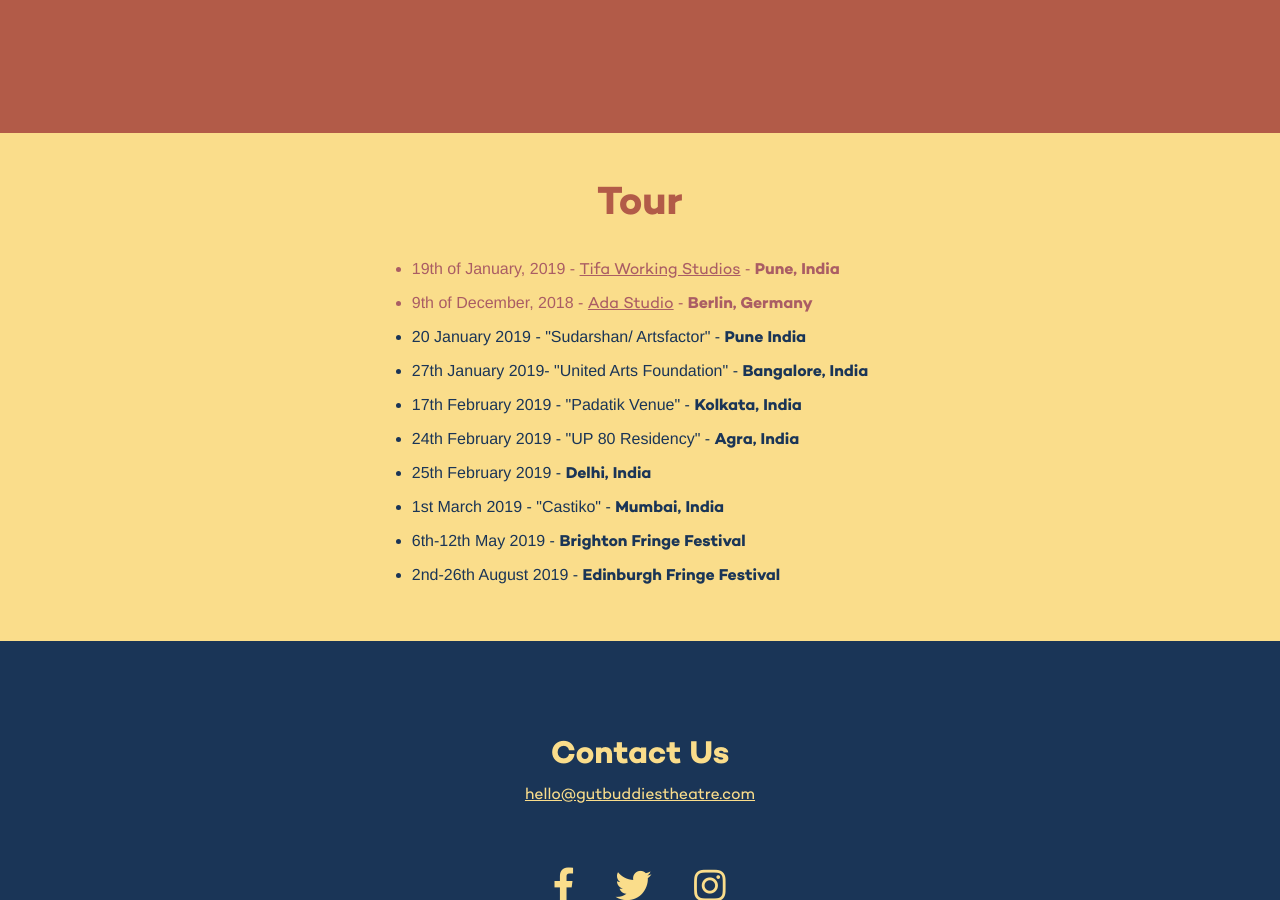
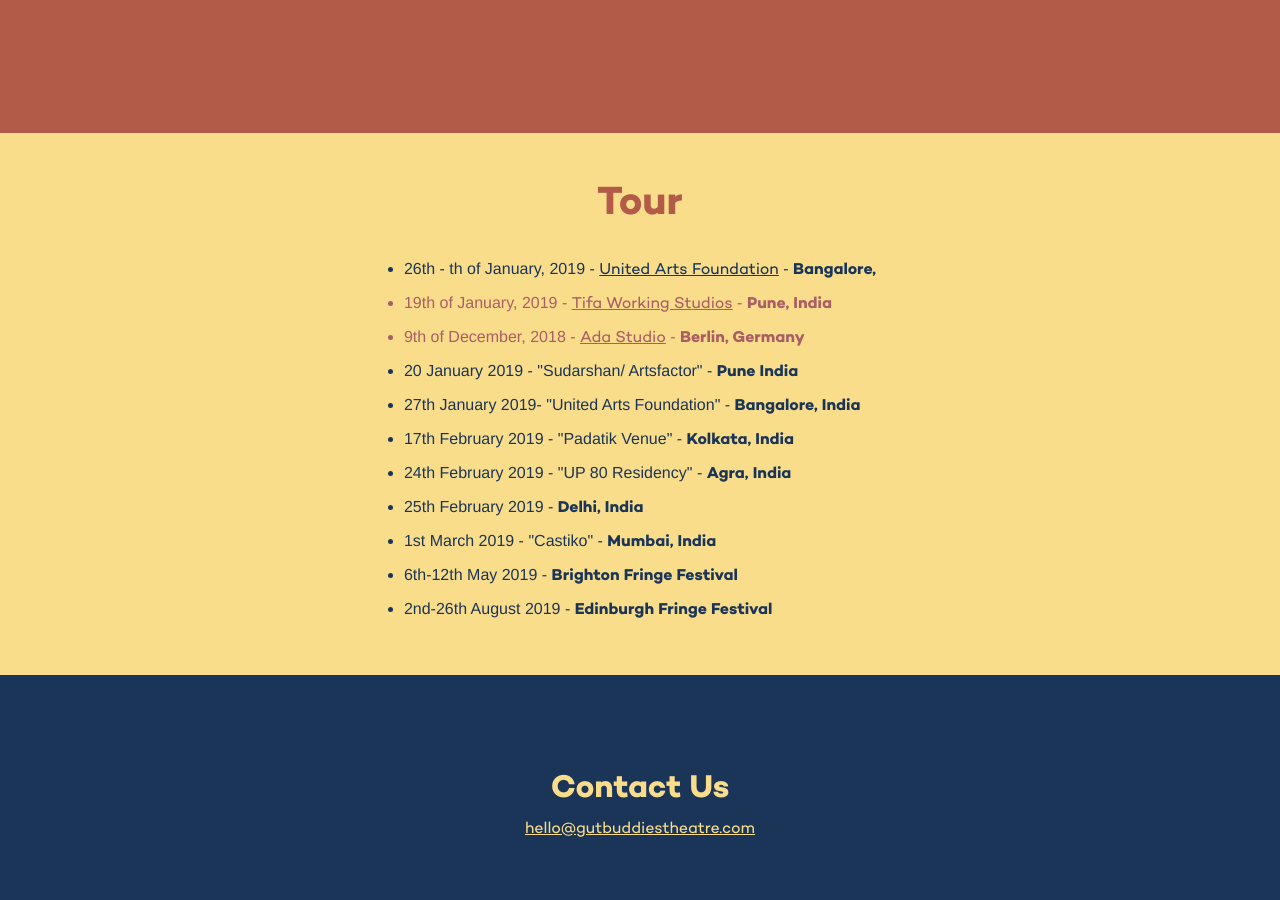
Before and after one commit to matteocarpi/GBT-Jekyll, a Jekyll site: the page built from index.md, in a window 1280 px wide and 900 px high, scrolled down 1140 px. Built offline with Jekyll 4.4.1, drawn with Linux system fonts in a browser that asks for light colours; nearby versions of some CDN libraries.

Commit message:
Update from Forestry.io Matteo Carpi updated index.md

```diff
--- a/index.md
+++ b/index.md
@@ -22,5 +22,12 @@ tour:
   link: http://tifa.edu.in/
   first-date: 2019-01-19 18:30:00 +0000
   last-date: 2019-01-19 18:30:00 +0000
+- template: tour-date
+  city: Bangalore
+  country: India
+  venue: United Arts Foundation
+  first-date: 2019-01-26 18:30:00 +0000
+  link: https://www.facebook.com/Untitledartsfoundation/?eid=ARCY6TP6n8IXP1XHeYfEt--ivNM3qshZbkksDEvAQIaS4aHhXh3Al0bOai1o-X2hI7AtuhMlB7weqZU_
+  past: true
 
 ---
```
